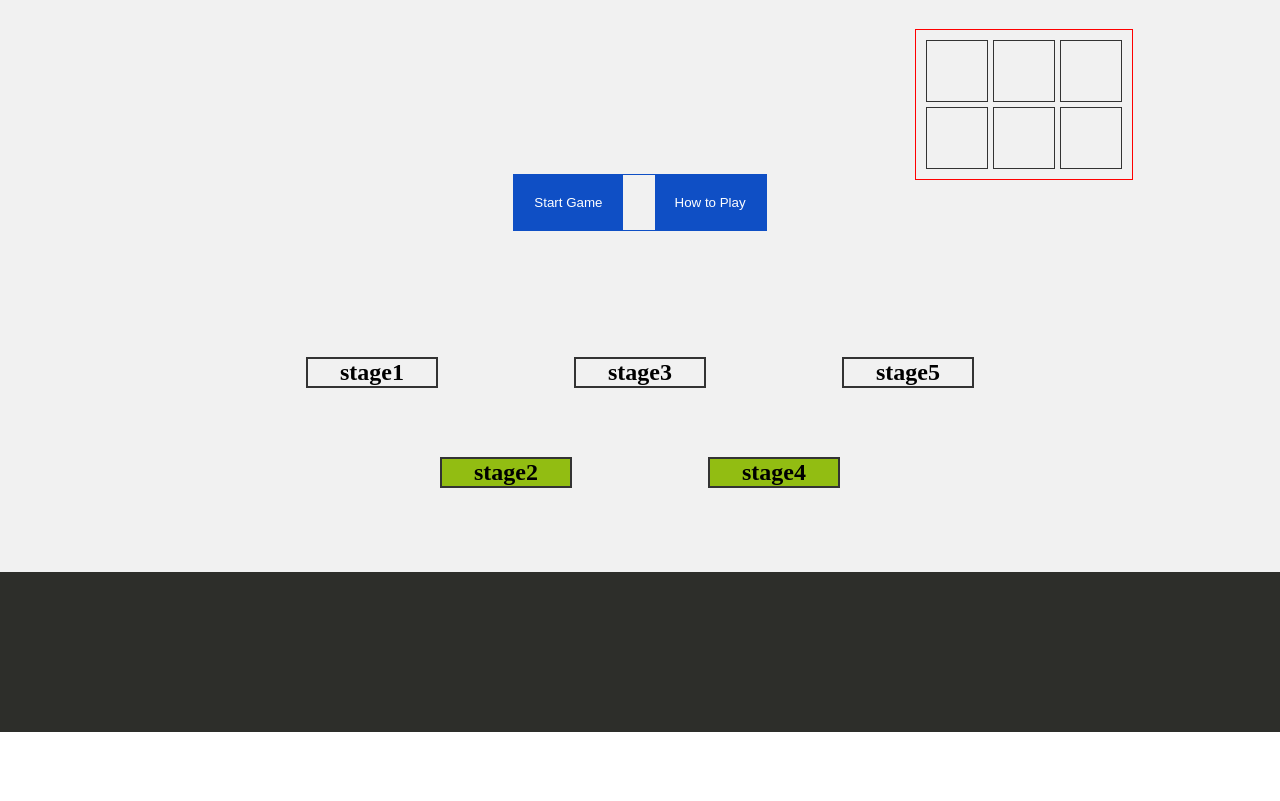
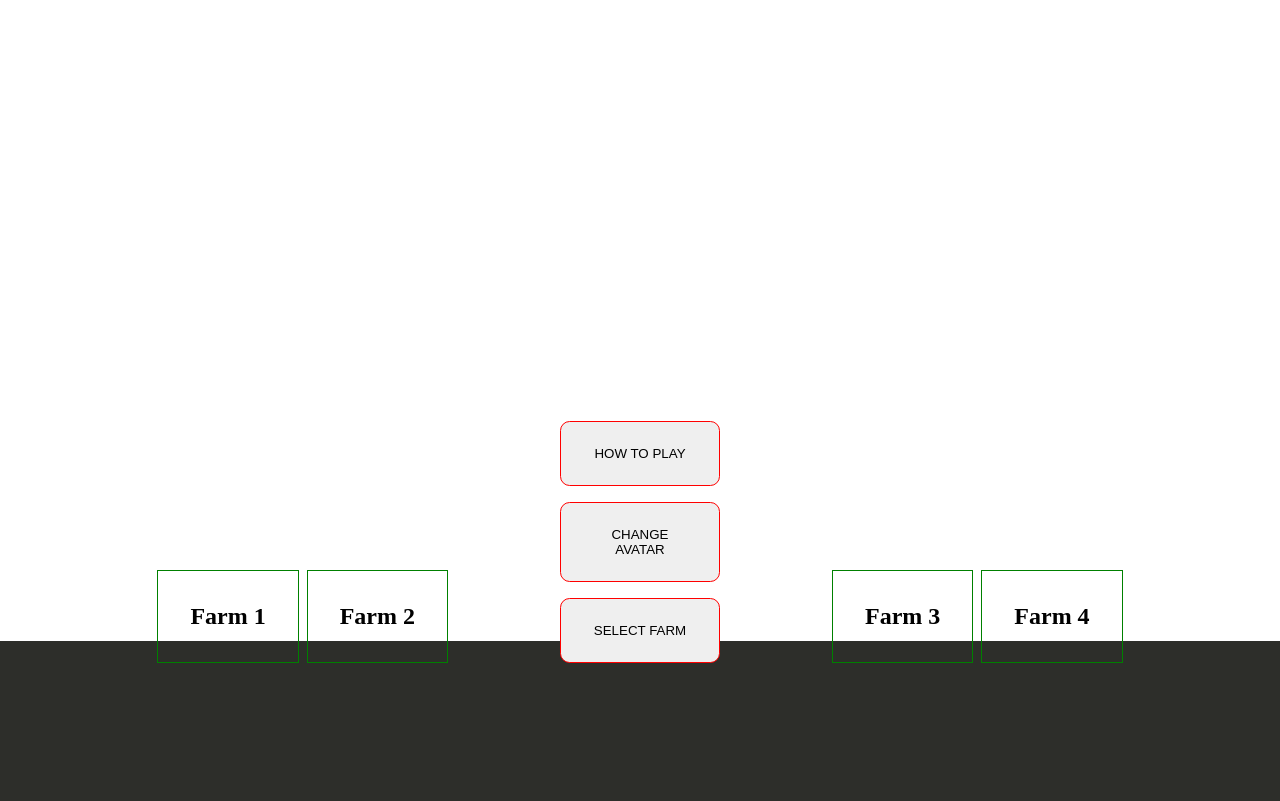
Before and after one commit to quambankole/matching_game_landing_page, a plain HTML site: page index.html in a window 1280 px wide. Shown: the part 146-947 px from the top of the page. Before the commit the page ends 878 px from the top, so only its background shows below. Drawn offline with Linux system fonts and the light colour scheme; files that its build step writes are made by us from their sources.

Commit message:
New Home Layout

```diff
--- a/index.html
+++ b/index.html
@@ -4,45 +4,39 @@
     <meta charset="UTF-8">
     <meta name="viewport" content="width=device-width, initial-scale=1.0">
     <title>Matching Game</title>
-    <link rel="stylesheet" href="./main.css">
+    <link rel="stylesheet" href="./styles/main.css">
 </head>
 <body>
     <header>
         <nav>
             <h1>Logo</h1>
-            <ul>
-                <li><a href="">Game</a></li>
-                <li><a href="">High Score</a></li>
-            </ul>
         </nav>
     </header>
 
     <main>
-        <section class="game-title">
+    <section class="game-title">
             <h1>MATCHING GAME</h1>
-        </section>
+    </section>
 
-        <section class="avatar-section">
-            <div class="avatar"></div>
-            <div class="avatar"></div>
-            <div class="avatar"></div>
-            <div class="avatar"></div>
-            <div class="avatar"></div>
-            <div class="avatar"></div>
+    <section class="game-navigations">
+
+        <section class="leftFarm-navs">
+            <div><h2>Farm 1</h2></div>
+            <div><h2>Farm 2</h2></div>
         </section>
 
         <section class="game-buttons">
-            <button>Start Game</button>
-            <button>How to Play</button>
+        <button>HOW TO PLAY</button>
+        <button>CHANGE AVATAR</button>
+        <button>SELECT FARM</button>
         </section>
 
-        <section class="stagepage">
-            <div class="stage"><h2>stage1</h2></div>
-            <div class="stage"><h2>stage2</h2></div>
-            <div class="stage"><h2>stage3</h2></div>
-            <div class="stage"><h2>stage4</h2></div>
-            <div class="stage"><h2>stage5</h2></div>
+        <section class="rightFarm-navs">
+            <div><h2>Farm 3</h2></div>
+            <div><h2>Farm 4</h2></div>
         </section>
+
+    </section>
     </main>
 
     <footer></footer>
--- a/main.css
+++ b/main.css
@@ -20,87 +20,6 @@ header ul{
     gap: 2rem;
 }
 
-.stagepage{
-    display: flex;
-    justify-content: center;
-    align-items: center;
-    height: 50vh;
-    gap: 2px;
-    background-color: #f1f1f1;
-    flex-wrap: wrap;
-}
-
-.stagepage .stage:nth-child(even){
-    background-color: #92bd12;
-    position: relative;
-    top: 25%;
-}
-
-.game-buttons{
-    display: flex;
-    position: absolute;
-    border: #0f4fc5 solid 1px;
-    justify-content: center;
-    align-items: center;
-    gap: 2rem;
-    top: 40vh;
-}
-
-.game-buttons button{
-    padding: 20px;
-    background-color: #0f4fc5;
-    color: #fff;
-    border: none;
-    cursor: pointer;
-}
-
-main{
-    display: flex;
-    gap: 50%;
-    flex-direction: column;
-    background-color: #f1f1f1;
-    justify-content: center;
-    align-items: center;
-    height: auto;
-}
-
-li a{
-    text-decoration: none;
-    color: #fff;
-}
-
-.stage{
-    display: flex;
-    justify-content: center;
-    align-self: center;
-    width: 8rem;
-    background-color: #f1f1f1;
-    border: #333 solid 2px;
-}
-
-.avatar{
-    border: #333 solid 1px;
-    width: 60px;
-    height: 60px;
-    margin: 0;
-
-}
-
-.avatar-section {
-    padding-top: 10;
-    position: relative;
-    display: grid;
-    grid-template-columns: repeat(3, 1fr);
-    gap: 5px;
-    border: 1px solid red;
-    width: fit-content;
-    height: fit-content;
-    padding: 10px;
-    left: 30vw;
-    top: 1vh;
-
-}
-
 .game-title{
     display: flex;
     justify-content: center;
@@ -112,6 +31,60 @@ li a{
     margin: 2%;
 }
 
+main{
+    height: 90vh;
+    width: 100vw;
+    display: flex;
+    flex-direction: column;
+    gap: 50vh;
+
+}
+
+.game-navigations{
+    display: flex;
+    flex-direction: row;
+    justify-content: center;
+    align-items: flex-end;
+    gap: 7rem;
+
+
+}
+
+.game-buttons{
+    display: flex;
+    flex-direction: column;
+    align-items: center;
+    gap: 1rem;
+}
+
+.game-buttons button{
+    border: solid 1px red;
+    border-radius: 0.6rem;
+    padding: 1.5rem 2rem;
+    width: 10rem;
+}
+
+.leftFarm-navs,.rightFarm-navs{
+    display: flex;
+    flex-wrap: wrap;
+    gap: 0.5rem;
+}
+
+.leftFarm-navs div,.rightFarm-navs div{
+    border: 1px solid green;
+    padding: 2rem;
+
+}
+
+
+
+li a{
+    text-decoration: none;
+    color: #fff;
+}
+
+
+
 footer{
     display: flex;
     height: 20vh;
```
